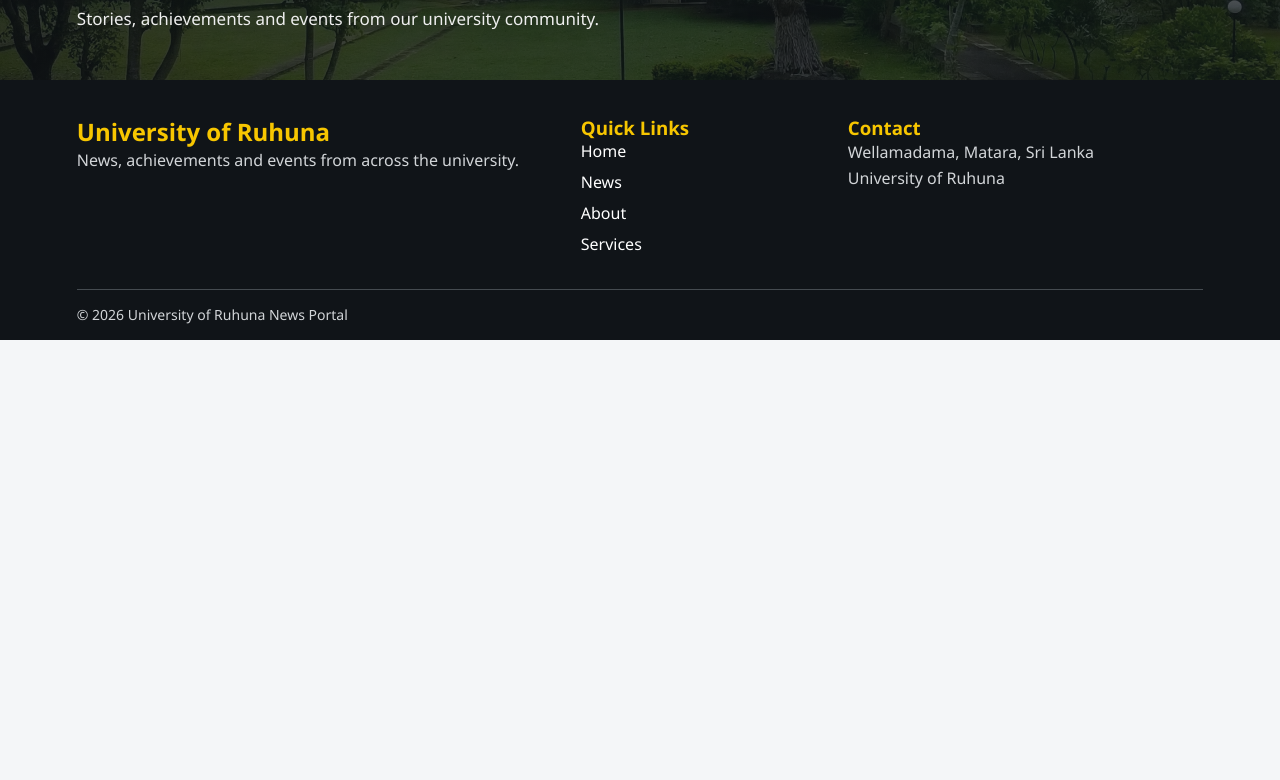
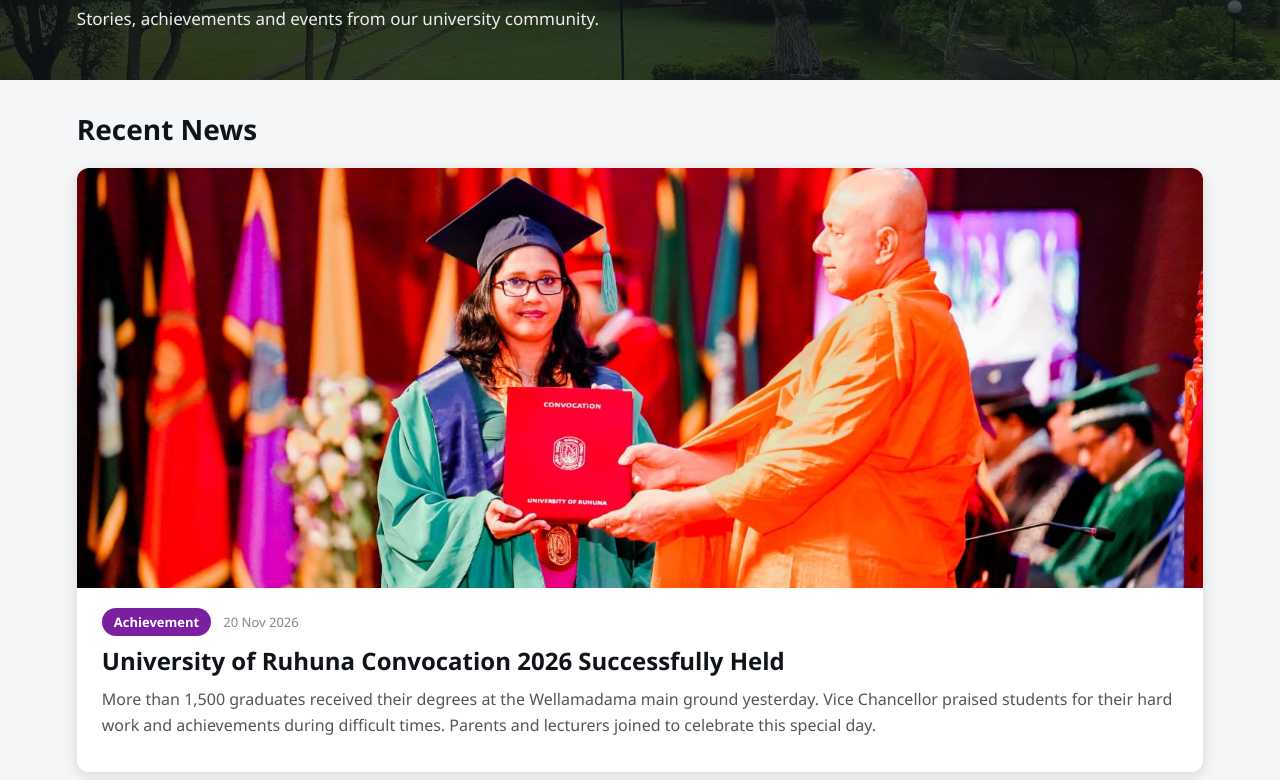
Before and after one commit to sandarubimalsharajapaksha-design/News-portal-Group-14, a plain HTML site: page index.html in a window 1280 px wide. Shown: the part 220-1000 px from the top of the page. Before the commit the page ends 800 px from the top, so only its background shows below. Drawn offline with Linux system fonts and the light colour scheme.

Commit message:
Add resent news and images to home page

```diff
--- a/Home.css
+++ b/Home.css
@@ -17,7 +17,71 @@ body {
     linear-gradient(rgba(16, 20, 24, 0.75), rgba(16, 20, 24, 0.75)),
     url("images/header-photo.jpg.jpg") center / cover no-repeat;
 }
+/* ===== NEWS SECTION - අලුතින් එකතු කරන ටික විතරයි ===== */
+/* ===== RECENT NEWS - LOKU IMAGE ===== */
+.container {
+  padding: 30px 6%;
+}
+.section-title {
+  font-size: 28px;
+  color: #101418;
+  margin-bottom: 20px;
+}
+.card-large {
+  background: white;
+  border-radius: 12px;
+  overflow: hidden;
+  box-shadow: 0 4px 15px rgba(0,0,0,0.12);
+  margin-bottom: 30px;
+}
+.card-large img {
+  width: 100%;
+  height: 420px;
+  object-fit: cover;
+  display: block;
+}
+.card-large-body {
+  padding: 22px 25px;
+}
+.card-large-body h3 {
+  font-size: 24px;
+  margin: 12px 0 10px;
+  color: #101418;
+}
+.card-large-body p {
+  font-size: 16px;
+  line-height: 1.6;
+  color: #555;
+  margin-bottom: 12px;
+}
+.card-large-body a {
+  color: #101418;
+  font-weight: bold;
+  text-decoration: none;
+}
+.tag {
+  padding: 5px 12px;
+  border-radius: 20px;
+  font-size: 13px;
+  font-weight: bold;
+  color: white;
+}
+.tag.achievement { background: #7b1fa2; }
+.tag.event { background: #e65100; }
+.date {
+  font-size: 13px;
+  color: #888;
+  margin-left: 8px;
+}
 
+@media (max-width: 650px) {
+  .card-large img {
+    height: 250px;
+  }
+  .card-large-body h3 {
+    font-size: 20px;
+  }
+}
 .header-content {
   display: flex;
   justify-content: space-between;
--- a/index.html
+++ b/index.html
@@ -33,6 +33,37 @@
 </header>
 
 <!-- Place your news page content here -->
+<!-- RECENT NEWS - IMAGE LOKUWATA START -->
+<main class="container">
+
+  <h2 class="section-title">Recent News</h2>
+
+  <!-- NEWS 1 - LOKU IMAGE -->
+  <article class="card-large">
+    <img src="images/convocation.jpeg" alt="Convocation">
+    <div class="card-large-body">
+      <span class="tag achievement">Achievement</span>
+      <span class="date">20 Nov 2026</span>
+      <h3>University of Ruhuna Convocation 2026 Successfully Held</h3>
+      <p>More than 1,500 graduates received their degrees at the Wellamadama main ground yesterday. Vice Chancellor praised students for their hard work and achievements during difficult times. Parents and lecturers joined to celebrate this special day.</p>
+
+    </div>
+  </article>
+
+  <!-- NEWS 2 - LOKU IMAGE -->
+  <article class="card-large">
+    <img src="images/sirasa.jpg" alt="Concert">
+    <div class="card-large-body">
+      <span class="tag event">Event</span>
+      <span class="date">18 Nov 2026</span>
+      <h3>Sarasavi Sirasa 2026</h3>
+      <p> The 'Sarasavi Sirasa' concert was successfully held on November 4th, featuring popular singers such as Mihindu Ariyaratne and Suneera Sumanga.</p>
+
+    </div>
+  </article>
+
+</main>
+<!-- RECENT NEWS END -->
 
 <footer class="site-footer">
   <div class="footer-content">
```
Also changed, not shown: images/convocation.jpeg (added), images/sirasa.jpg (added).
